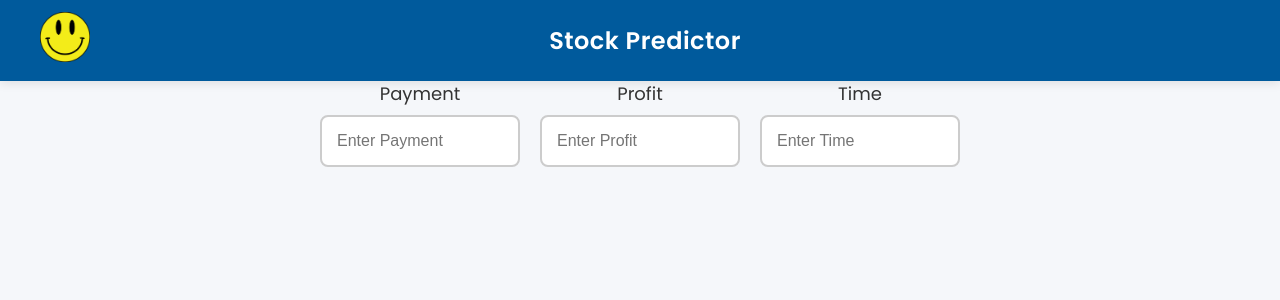
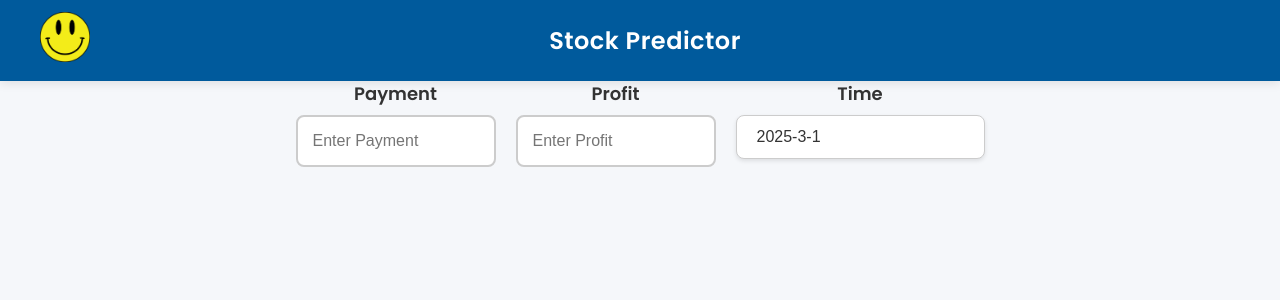
Before and after one commit to DevoutSomething/StockPrediction, a React (Vite) app in the folder frontend/: page /params in a window 1280 px wide. Shown: the top 300 px of the page. Built offline with nearby package versions, Linux system fonts and the light colour scheme.

Commit message:
Added Calendar

```diff
--- a/frontend/package.json
+++ b/frontend/package.json
@@ -11,6 +11,7 @@
   },
   "dependencies": {
     "react": "^19.0.0",
+    "react-calendar": "^5.1.0",
     "react-dom": "^19.0.0",
     "react-router-dom": "^7.2.0"
   },
--- /dev/null
+++ b/frontend/src/components/Styles/timeForm.css
@@ -0,0 +1,104 @@
+/* Main input field styles */
+.input-group {
+    position: relative;
+    margin-bottom: 20px;
+  }
+
+  input[type="text"] {
+    width: 100%;
+    padding: 12px 20px;
+    font-size: 16px;
+    color: #333;
+    border: 1px solid #ccc;
+    border-radius: 8px;
+    background-color: #fff;
+    box-shadow: 0 2px 4px rgba(0, 0, 0, 0.1);
+    outline: none;
+    transition: border-color 0.3s, box-shadow 0.3s;
+  }
+
+  input[type="text"]:focus {
+    border-color: #000;
+    box-shadow: 0 0 8px rgba(0, 0, 0, 0.2);
+  }
+
+  /* Label styles */
+  label {
+    font-size: 14px;
+    font-weight: 600;
+    color: #333;
+    margin-bottom: 8px;
+    display: block;
+  }
+
+  /* Calendar container */
+  .calendar-container {
+    position: absolute;
+    top: 100%;
+    left: 0;
+    z-index: 10;
+    border-radius: 8px;
+    overflow: hidden;
+    background-color: white;
+    border: 1px solid #ccc;
+    box-shadow: 0 4px 8px rgba(0, 0, 0, 0.1);
+  }
+
+  /* Customize the calendar to have a modern black and white design */
+  .react-calendar {
+    width: 100%;
+    border: none;
+    background-color: white;
+    border-radius: 8px;
+    box-shadow: 0 4px 8px rgba(0, 0, 0, 0.1);
+  }
+
+  .react-calendar__tile {
+    border-radius: 8px;
+    transition: background-color 0.3s;
+  }
+
+  .react-calendar__tile:hover {
+    background-color: #f0f0f0;
+  }
+
+  .react-calendar__tile--active {
+    background-color: #000;
+    color: white;
+  }
+
+  .react-calendar__month-view__days__day {
+    font-size: 16px;
+    padding: 12px;
+    color: #333;
+  }
+
+  /* Apply modern styles for navigation arrows and buttons */
+  .react-calendar__navigation button {
+    background: none;
+    border: none;
+    font-size: 18px;
+    color: #333;
+    cursor: pointer;
+    transition: color 0.3s;
+  }
+
+  .react-calendar__navigation button:hover {
+    color: #000;
+  }
+
+  .react-calendar__navigation button:focus {
+    outline: none;
+  }
+
+  /* Weekday header styles */
+  .react-calendar__month-view__weekdays {
+    font-size: 14px;
+    font-weight: 600;
+    color: #555;
+  }
+
+  .react-calendar__month-view__weekdays__weekday {
+    padding: 10px;
+    text-align: center;
+  }
--- a/frontend/src/components/TimeForm.jsx
+++ b/frontend/src/components/TimeForm.jsx
@@ -1,17 +1,52 @@
-import "./Styles/form.css";
+import "./Styles/timeForm.css";
+import React, { useState } from "react";
+import Calendar from "react-calendar";
 
 export default function TimeForm({ state, setState, text, defaultText, id }) {
+  const [date, setDate] = useState(new Date()); // Track the selected date
+  const [showCalendar, setShowCalendar] = useState(false); // Track the visibility of the calendar
+
+  const handleDateChange = (newDate) => {
+    setDate(newDate); // Update the selected date
+    setState(newDate); // Optionally update the parent state
+    setShowCalendar(false); // Hide the calendar after selecting a date
+  };
+
+  const formatDate = (date) => {
+    // Format the date to display in the input field
+    return `${date.getFullYear()}-${date.getMonth() + 1}-${date.getDate()}`;
+  };
+
+  const handleInputFocus = () => {
+    setShowCalendar(true); // Show the calendar when the input field is focused
+  };
+
+  const handleInputBlur = (e) => {
+    // Prevent calendar from disappearing if clicked inside the calendar
+    if (!e.currentTarget.contains(e.relatedTarget)) {
+      setShowCalendar(false);
+    }
+  };
+
   return (
     <div className="input-group">
       <label htmlFor="payment">{text}</label>
       <input
-        type="number"
+        type="text"
         id={id}
         name={id}
         placeholder={defaultText}
-        value={state}
-        onChange={(e) => setState(e.target.value)}
+        value={formatDate(date)} // Display formatted date in the input field
+        onChange={(e) => setState(e.target.value)} // Allow manual change if necessary
+        onFocus={handleInputFocus} // Show calendar when input is clicked
+        onBlur={handleInputBlur} // Hide calendar when input loses focus
       />
+
+      {showCalendar && (
+        <div className="calendar-container">
+          <Calendar onChange={handleDateChange} value={date} />
+        </div>
+      )}
     </div>
   );
 }
```
Also changed, not shown: frontend/src/components/Body.jsx (+22 -13 lines), 1 other file (tests, documents, lock files or other folders).
